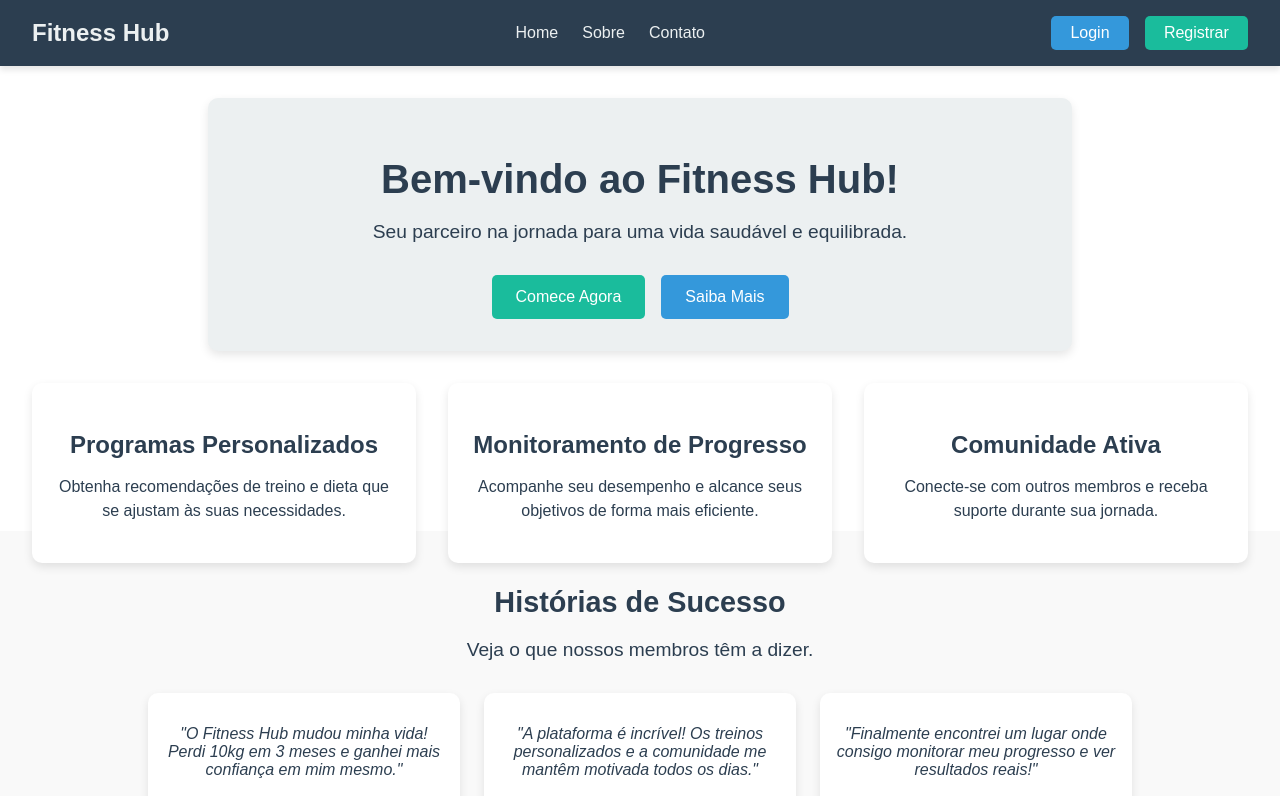
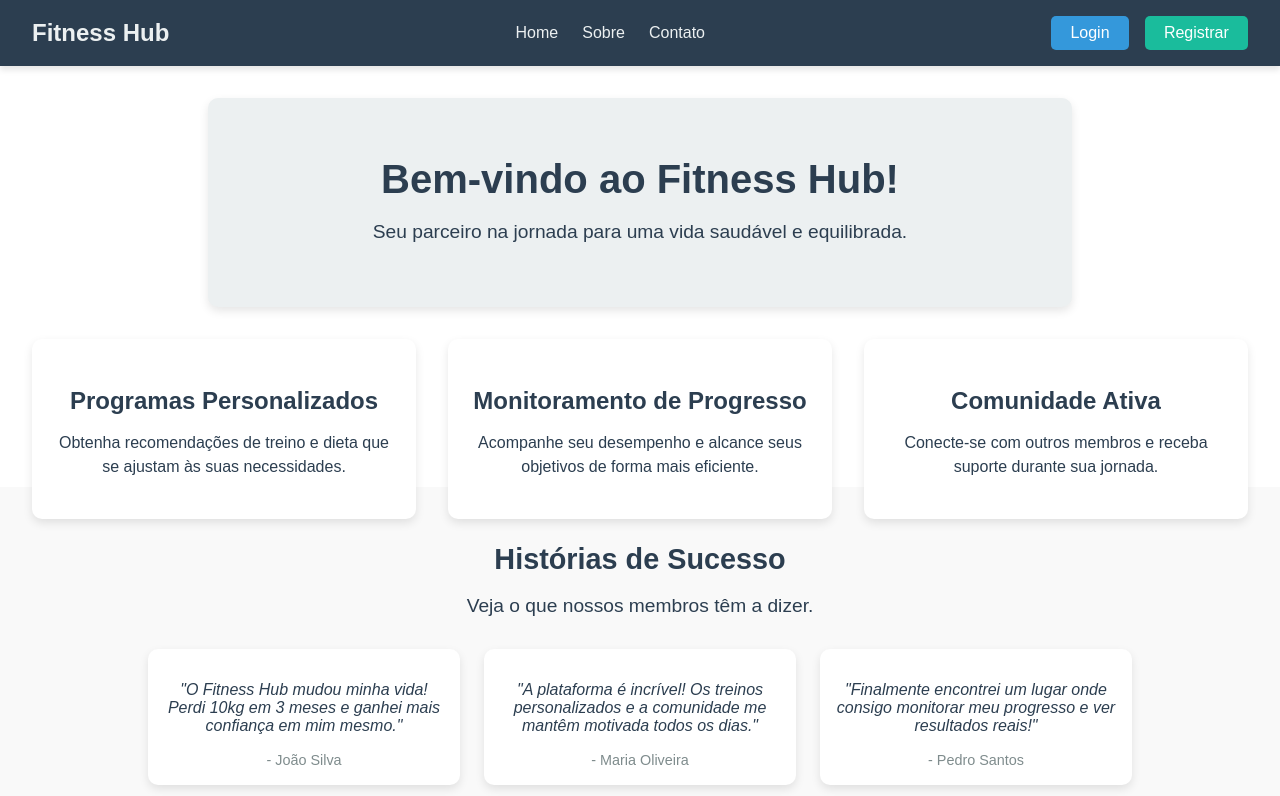
Before and after one commit to AlexSantos2002/DAW-Project, a JavaScript app in the folder client/: page / in a window 1280 px wide. Shown: the top 796 px of the page. Built offline with nearby package versions, Linux system fonts and the light colour scheme.

Commit message:
Mudança homepage
Botões extra retirados

```diff
--- a/client/src/views/home.vue
+++ b/client/src/views/home.vue
@@ -3,10 +3,6 @@
     <div class="hero-section">
       <h1>Bem-vindo ao Fitness Hub!</h1>
       <p>Seu parceiro na jornada para uma vida saudável e equilibrada.</p>
-      <div class="buttons">
-        <button class="btn start-btn">Comece Agora</button>
-        <button class="btn learn-btn">Saiba Mais</button>
-      </div>
     </div>
 
     <div class="features-section">
```
